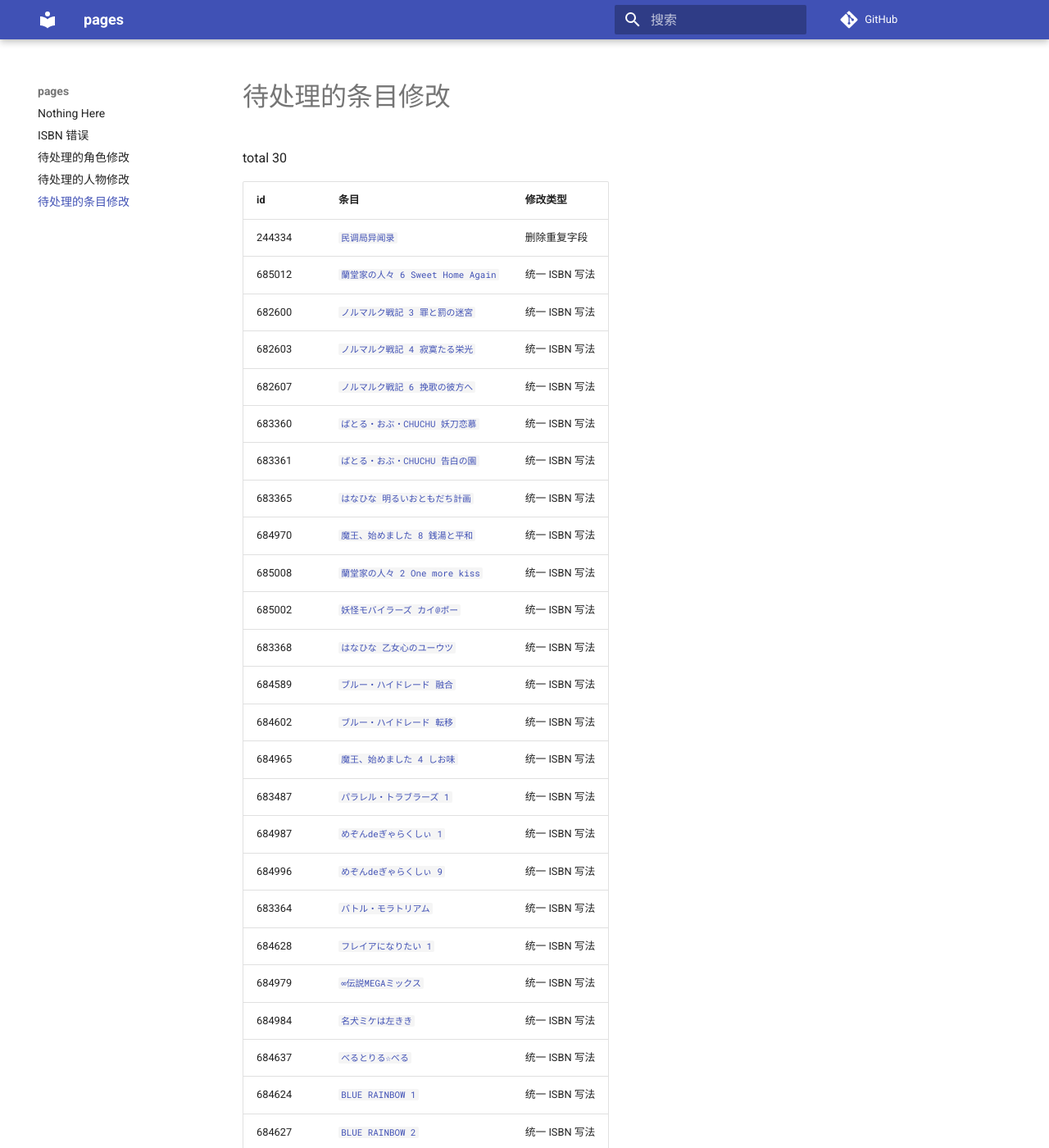
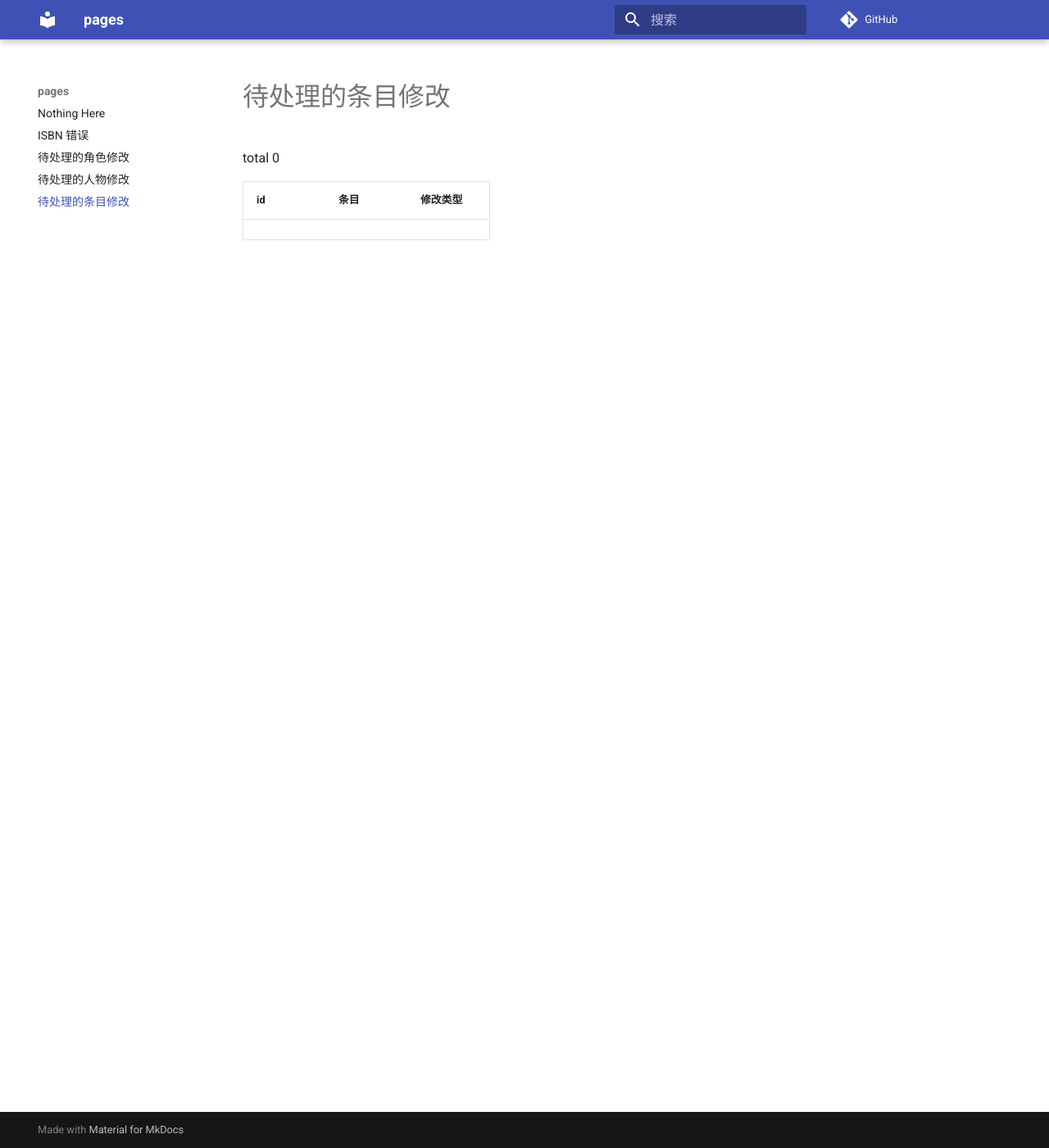
Before and after one commit to trim21/bangumi-pages, an MkDocs documentation site: the page built from docs/pending-subject-changes.md, in a window 1280 px wide and 1400 px high. Shown: the whole window at 82% size. Built offline with MkDocs 1.6.1 and Material for MkDocs 9.7.7, drawn with Linux system fonts in a browser that asks for light colours; comment, search, counter and statistics services are not loaded; some of the changed text lies outside the part shown.

Commit message:
update pending-changes.md

```diff
--- a/docs/pending-subject-changes.md
+++ b/docs/pending-subject-changes.md
@@ -1,36 +1,6 @@
 # 待处理的条目修改
 
-total 30
+total 0
 
 | id | 条目 | 修改类型 |
 | --- | --- | --- |
-| 244334 | [`民调局异闻录`](https://bgm.tv/subject/244334) | 删除重复字段 |
-| 685012 | [`蘭堂家の人々 6 Sweet Home Again`](https://bgm.tv/subject/685012) | 统一 ISBN 写法 |
-| 682600 | [`ノルマルク戦記 3 罪と罰の迷宮`](https://bgm.tv/subject/682600) | 统一 ISBN 写法 |
-| 682603 | [`ノルマルク戦記 4 寂寞たる栄光`](https://bgm.tv/subject/682603) | 统一 ISBN 写法 |
-| 682607 | [`ノルマルク戦記 6 挽歌の彼方へ`](https://bgm.tv/subject/682607) | 统一 ISBN 写法 |
-| 683360 | [`ばとる・おぶ・CHUCHU 妖刀恋慕`](https://bgm.tv/subject/683360) | 统一 ISBN 写法 |
-| 683361 | [`ばとる・おぶ・CHUCHU 告白の園`](https://bgm.tv/subject/683361) | 统一 ISBN 写法 |
-| 683365 | [`はなひな 明るいおともだち計画`](https://bgm.tv/subject/683365) | 统一 ISBN 写法 |
-| 684970 | [`魔王、始めました 8 銭湯と平和`](https://bgm.tv/subject/684970) | 统一 ISBN 写法 |
-| 685008 | [`蘭堂家の人々 2 One more kiss`](https://bgm.tv/subject/685008) | 统一 ISBN 写法 |
-| 685002 | [`妖怪モバイラーズ カイ@ポー`](https://bgm.tv/subject/685002) | 统一 ISBN 写法 |
-| 683368 | [`はなひな 乙女心のユーウツ`](https://bgm.tv/subject/683368) | 统一 ISBN 写法 |
-| 684589 | [`ブルー・ハイドレード 融合`](https://bgm.tv/subject/684589) | 统一 ISBN 写法 |
-| 684602 | [`ブルー・ハイドレード 転移`](https://bgm.tv/subject/684602) | 统一 ISBN 写法 |
-| 684965 | [`魔王、始めました 4 しお味`](https://bgm.tv/subject/684965) | 统一 ISBN 写法 |
-| 683487 | [`パラレル・トラブラーズ 1`](https://bgm.tv/subject/683487) | 统一 ISBN 写法 |
-| 684987 | [`めぞんdeぎゃらくしぃ 1`](https://bgm.tv/subject/684987) | 统一 ISBN 写法 |
-| 684996 | [`めぞんdeぎゃらくしぃ 9`](https://bgm.tv/subject/684996) | 统一 ISBN 写法 |
-| 683364 | [`バトル・モラトリアム`](https://bgm.tv/subject/683364) | 统一 ISBN 写法 |
-| 684628 | [`フレイアになりたい 1`](https://bgm.tv/subject/684628) | 统一 ISBN 写法 |
-| 684979 | [`∞伝説MEGAミックス`](https://bgm.tv/subject/684979) | 统一 ISBN 写法 |
-| 684984 | [`名犬ミケは左きき`](https://bgm.tv/subject/684984) | 统一 ISBN 写法 |
-| 684637 | [`べるとりる☆べる`](https://bgm.tv/subject/684637) | 统一 ISBN 写法 |
-| 684624 | [`BLUE RAINBOW 1`](https://bgm.tv/subject/684624) | 统一 ISBN 写法 |
-| 684627 | [`BLUE RAINBOW 2`](https://bgm.tv/subject/684627) | 统一 ISBN 写法 |
-| 685006 | [`蘭堂家の人々 1`](https://bgm.tv/subject/685006) | 统一 ISBN 写法 |
-| 683700 | [`P.P.POLICE`](https://bgm.tv/subject/683700) | 统一 ISBN 写法 |
-| 685005 | [`竜留城の王`](https://bgm.tv/subject/685005) | 统一 ISBN 写法 |
-| 683715 | [`ぴ ぴ ぴ!`](https://bgm.tv/subject/683715) | 统一 ISBN 写法 |
-| 684806 | [`Hot rod`](https://bgm.tv/subject/684806) | 统一 ISBN 写法 |
```
